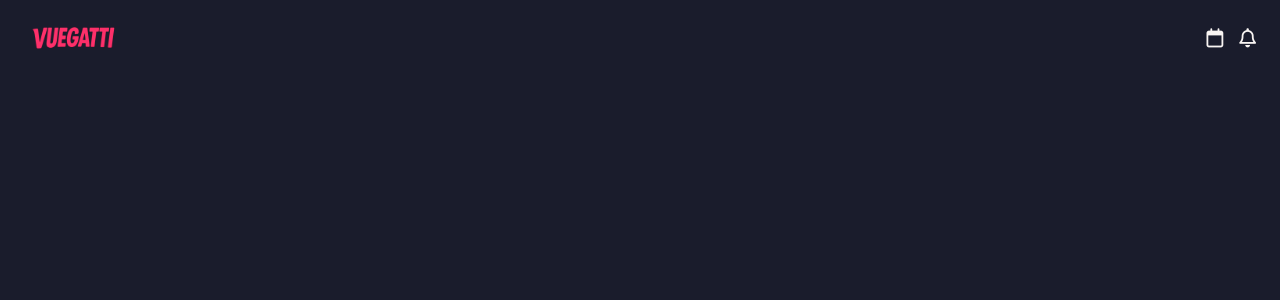
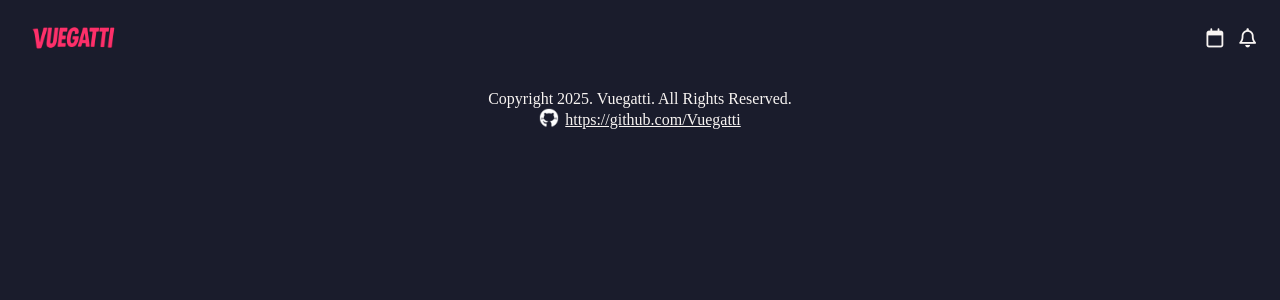
Before and after one commit to Vuegatti/VuegattiFront, a Vue app: page / in a window 1280 px wide. Shown: the top 300 px of the page. Built offline with nearby package versions, Linux system fonts and the light colour scheme; a web font is replaced by a local one.

Commit message:
#3 feat: footer 작성

```diff
--- a/src/App.vue
+++ b/src/App.vue
@@ -1,10 +1,12 @@
 <script setup>
 import { ref } from 'vue'
 import HomeHeader from './components/HomeHeader.vue'
+import HomeFooter from './components/HomeFooter.vue'
 </script>
 
 <template>
   <HomeHeader />
+  <HomeFooter />
 </template>
 
 <style scoped></style>
--- a/src/components/HomeFooter.vue
+++ b/src/components/HomeFooter.vue
@@ -0,0 +1,47 @@
+<script setup>
+import { ref } from 'vue'
+</script>
+
+<template>
+  <footer>
+    <span>Copyright 2025. Vuegatti. All Rights Reserved.</span>
+    <div class="linkContainer">
+      <i></i>
+      <a href="https://github.com/Vuegatti">https://github.com/Vuegatti</a>
+    </div>
+  </footer>
+</template>
+
+<style scoped>
+footer {
+  color: var(--color-text);
+  padding: var(--space-m);
+  display: flex;
+  flex-direction: column;
+  align-items: center;
+}
+
+a {
+  color: var(--color-text);
+  /* text-decoration: none; */
+}
+
+i::after {
+  content: '';
+  background-image: url('@/assets/image/github_logo.png');
+  background-size: cover;
+  width: 20px;
+  height: 20px;
+  display: inline-block;
+}
+
+.linkContainer {
+  display: flex;
+  gap: var(--space-s);
+  align-items: center;
+}
+
+.linkContainer :hover {
+  cursor: pointer;
+}
+</style>
--- a/src/components/HomeHeader.vue
+++ b/src/components/HomeHeader.vue
@@ -26,7 +26,7 @@ header {
 
 .logo::after {
   content: '';
-  background-image: url('../assets/vuegatti logo.png');
+  background-image: url('@/assets/image/vuegatti logo.png');
   background-size: cover;
   width: 100px;
   height: 30px;
```
Also changed, not shown: src/assets/image/github_logo.png (added), src/assets/image/vuegatti logo.png (renamed from src/assets/vuegatti logo.png).
